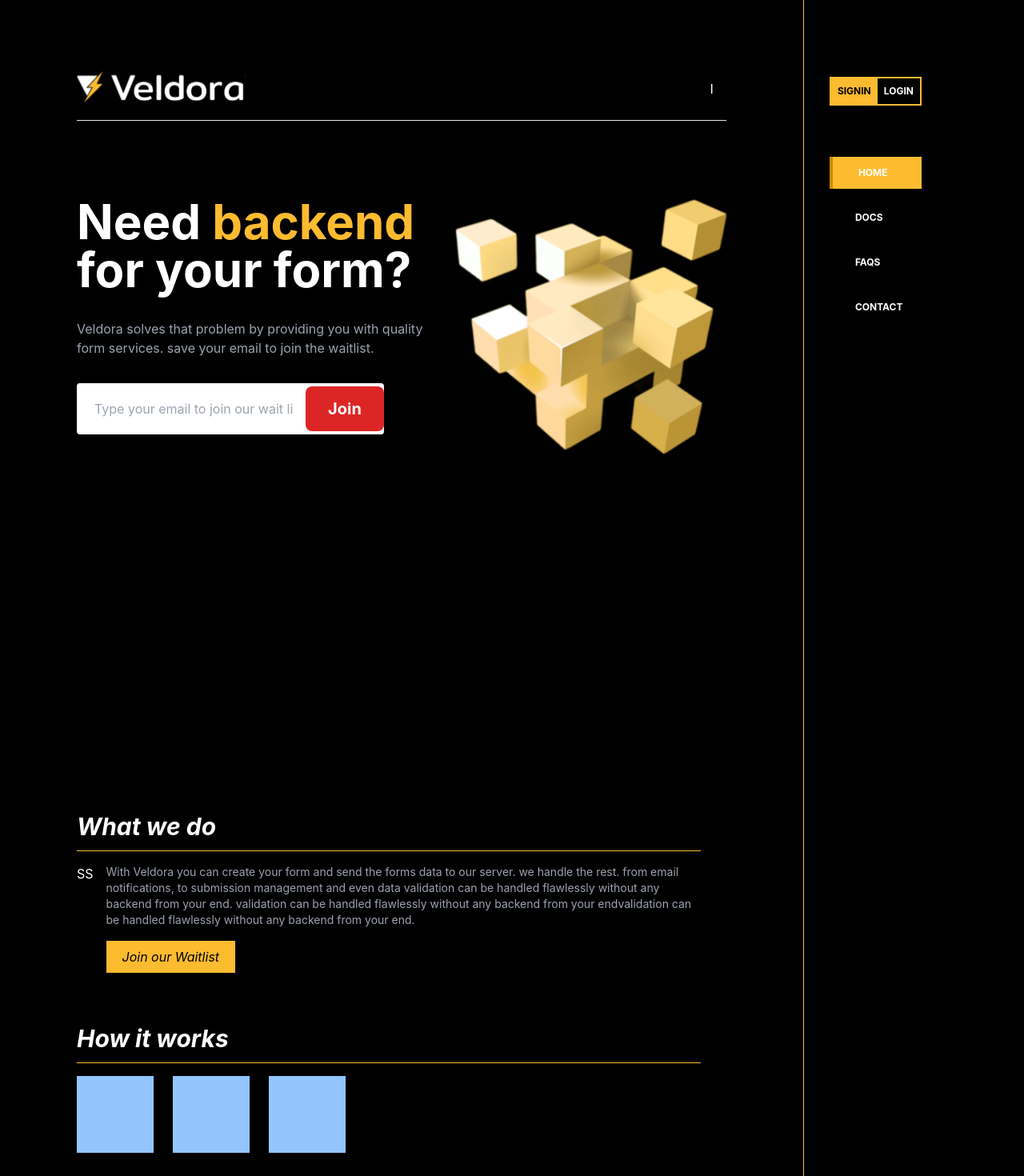
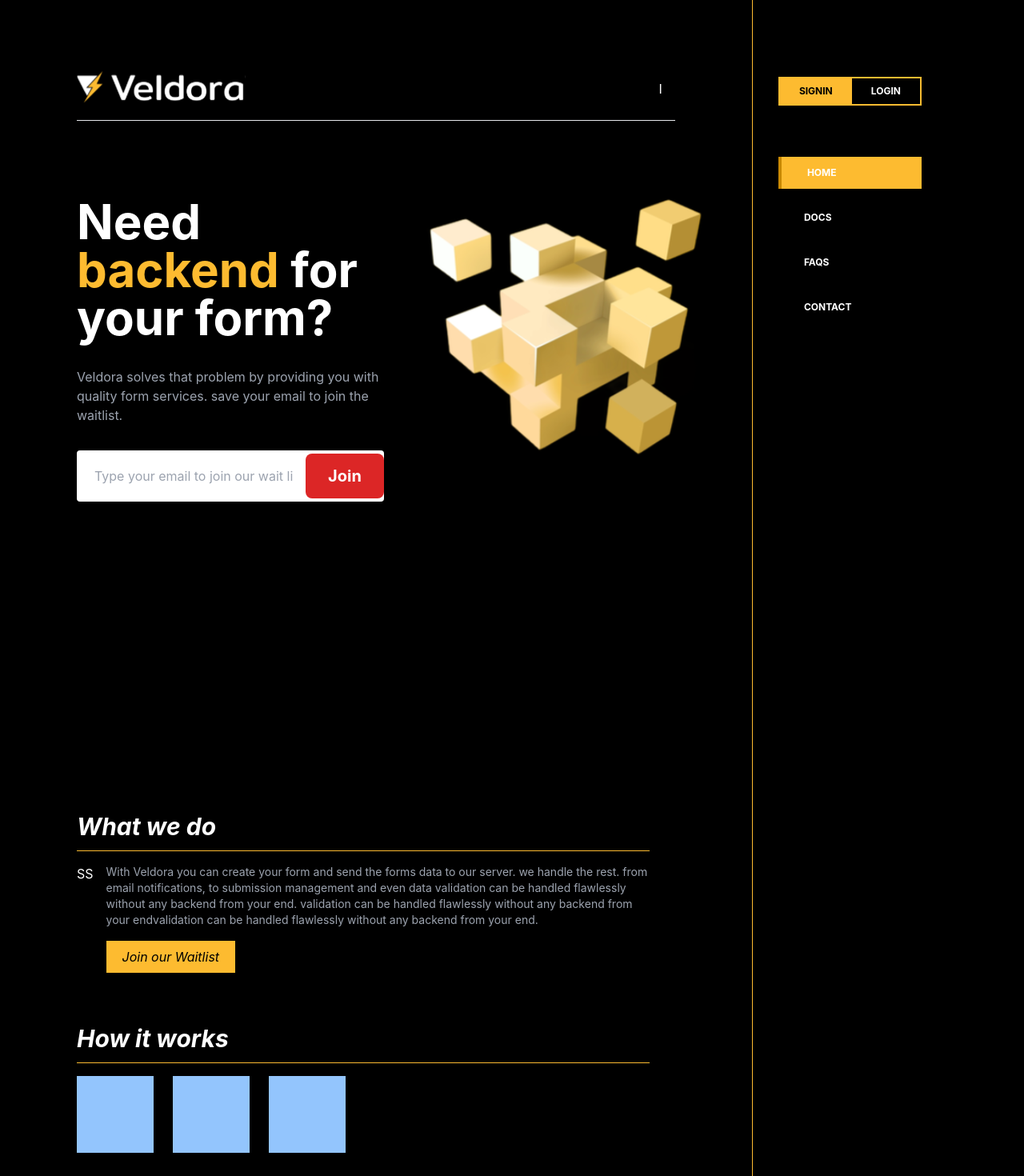
Before and after one commit to princecodes247/veldora--client, a Next.js app: page /waitlist in a window 1280 px wide. Shown: the top 1470 px of the page at 80% size. Built offline with nearby package versions, Linux system fonts and the light colour scheme.

Commit message:
update layouts

```diff
--- a/components/Layouts/SiteLayout.js
+++ b/components/Layouts/SiteLayout.js
@@ -2,13 +2,17 @@
 
 import Header from '../Header'
 import Footer from '../Footer'
+import SideMenu from '../SideMenu'
 
 export default function Layout({ children }) {
   return (
-    <>
+    <div className="flex relative px-12 lg:pl-24 lg:pr-0 text-white bg-black">
+      <main className="pt-12 flex-1">
       <Header />
-      <main>{children}</main>
+        {children}
       <Footer />
-    </>
+        </main>
+        <SideMenu />
+    </div>
   )
 }
--- a/components/SideMenu/SideMenu.jsx
+++ b/components/SideMenu/SideMenu.jsx
@@ -3,13 +3,13 @@ import PropTypes from 'prop-types';
 //import { Test } from './SideMenu.styles';
 
 const SideMenu = (props) => (
-  <aside className='justify-between flex-col absolute hidden lg:flex lg:sticky right-0  top-0 flex-1 pt-16 border-l border-primary'>
+  <aside className='justify-between flex-col absolute hidden lg:flex lg:sticky right-0  top-0  pt-16 border-l border-primary'>
     <aside className="p-8 pr-32">
     <div className="buttons flex border-2 border-primary">
-      <button className="uppercase text-xs font-bold p-2 bg-primary text-black">
+      <button className="uppercase px-6 text-xs font-bold p-2 bg-primary text-black">
         Signin
       </button>
-      <button className="uppercase text-xs font-bold p-2">
+      <button className="uppercase px-6 text-xs font-bold p-2">
         Login
       </button>
     </div>
--- a/pages/waitlist.js
+++ b/pages/waitlist.js
@@ -8,18 +8,18 @@ import WaitlistForm from "../components/WaitlistForm/WaitlistForm";
 import HeroImage from "../public/images/hero.svg";
 import styles from "../styles/Waitlist.module.css";
 import FeedbackSlider from "../components/FeedbackSlider/FeedbackSlider";
+import Layout from "../components/layouts/SiteLayout";
 
 export default function Waitlist() {
   return (
-    <div className="flex flex  relative px-12 lg:pl-24 lg:pr-0 text-white bg-black">
+    <Layout>
+
       <Head>
         <title>Veldora Waitlist</title>
         <meta name="description" content="Veldora waitlist" />
         <link rel="icon" href="/favicon.ico" />
       </Head>
 
-      <main className="pt-12">
-        <Header />
         <section className="flex flex-1 flex-col-reverse sm:flex-row items-start md:h-screen pt-24">
           <div className="flex flex-col flex-1 sm:text-left gap-4">
             <h1 className="text-4xl md:text-6xl font-bold">
@@ -62,7 +62,7 @@ export default function Waitlist() {
           </div>
         </section>
         <section className="lg:pr-32">
-          <div className="border-b pb-20 border-primary">
+          <div className="pb-20">
             <h2 className="pb-3 text-3xl border-b mb-4 border-primary italic font-bold">
               How it works
             </h2>
@@ -73,21 +73,19 @@ export default function Waitlist() {
             </div>
           </div>
         </section>
-        <section className="lg:pr-32">
+        {/* <section className="lg:pr-32">
           <div className="flex items-end justify-between pb-3 border-b border-primary">
             <h2 className="text-3xl italic font-bold">Feedback</h2>
             <div className="w-5 h-5 bg-red-500"></div>
           </div>
 
-          {/* <FeedbackSlider /> */}
-        </section>
+          <FeedbackSlider />
+        </section> */}
         <section className="flex flex-col items-center gap-4 pt-24 lg:pr-32 text-center">
           <h2 className="text-3xl font-bold">Join our Waitlist</h2>
           <WaitlistForm alt />
         </section>
-        <Footer />
-      </main>
-      <SideMenu />
-    </div>
+
+    </Layout>
   );
 }
```
